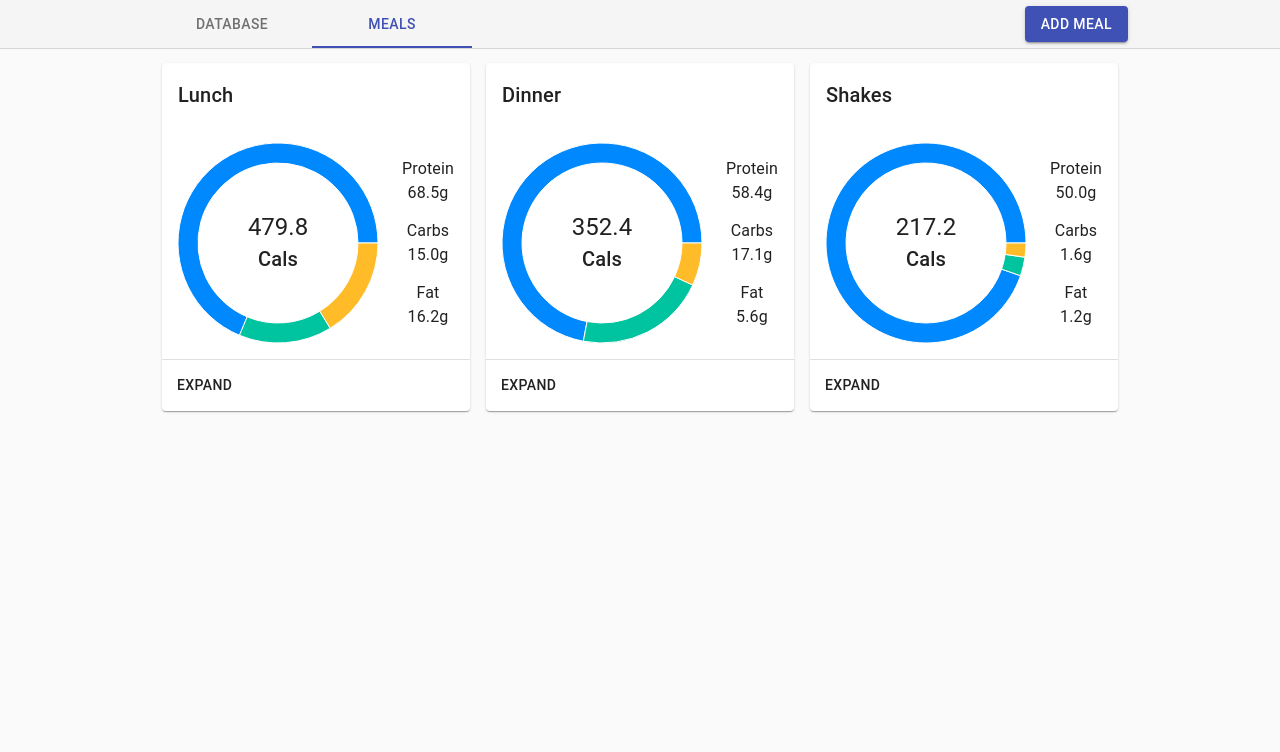
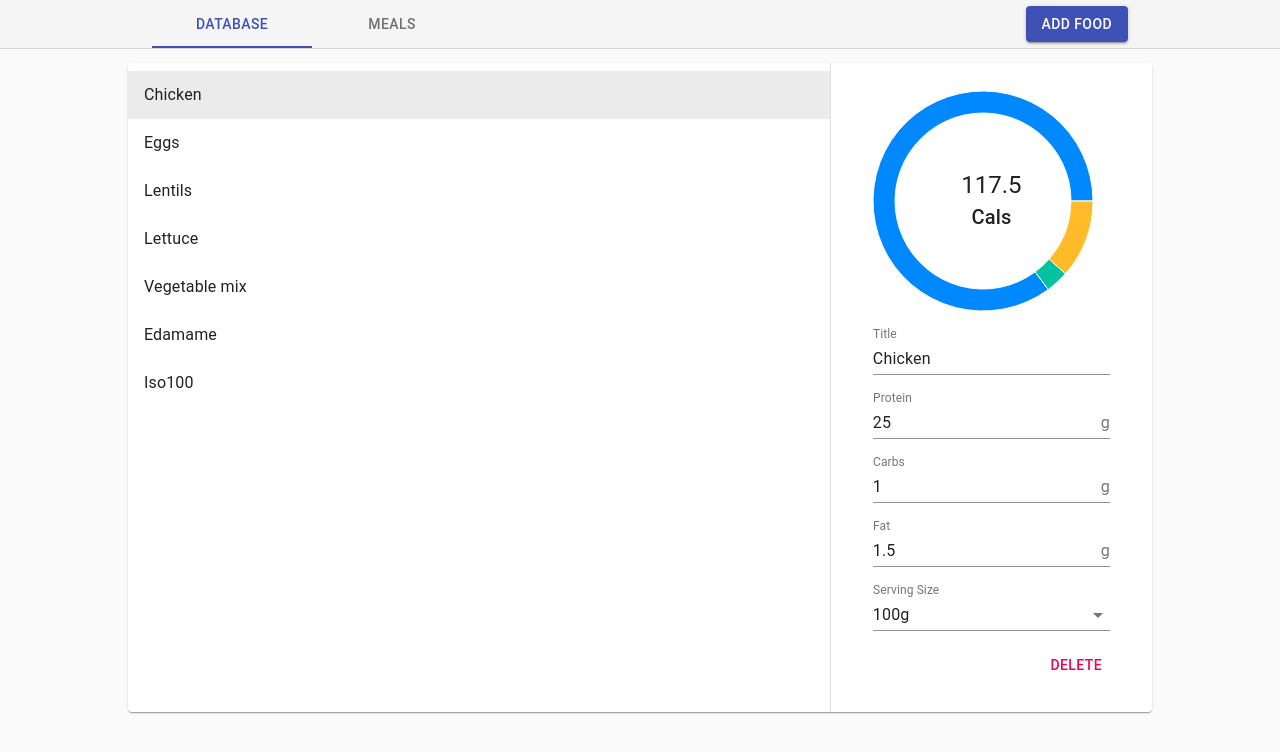
Before and after one commit to nanexo/MealPlanner, a React (Create React App) app: page / in a window 1280 px wide. Shown: the top 752 px of the page. Built offline with nearby package versions, Linux system fonts and the light colour scheme; the HTML template or start-up script is replaced by a standard one.

Commit message:
fix wrong data in calorie chart

```diff
--- a/src/App.js
+++ b/src/App.js
@@ -36,17 +36,10 @@ const useStyles = makeStyles(theme => ({
 
 }));
 
-function logAppReducer(state, action) {
-	console.log('old', state);
-	const newState = appReducer(state, action);
-	console.log('new', newState);
-	return newState;
-}
-
 function App() {
 	const classes = useStyles();
 
-	const [state, dispatch] = React.useReducer(logAppReducer, INITIAL_STATE);
+	const [state, dispatch] = React.useReducer(appReducer, INITIAL_STATE);
 	const dialogOpen = Boolean(state.mealDialogItem)
 
 	const handleTabChange = (e, newValue) => dispatch({type: 'selectTab', value: newValue});
--- a/src/CalorieDisplay.js
+++ b/src/CalorieDisplay.js
@@ -9,12 +9,14 @@ import './CalorieDisplay.css';
 
 
 function CalorieDisplay(props) {
-	const cals = props.data.protein * 4 + props.data.carbs * 4 + props.data.fat * 9;
 	const data = [
-		{group: 'Protein', value: props.data.protein},
-		{group: 'Carbs', value: props.data.carbs},
-		{group: 'Fat', value: props.data.fat}
+		{group: 'Protein', value: props.data.protein * 4},
+		{group: 'Carbs', value: props.data.carbs * 4},
+		{group: 'Fat', value: props.data.fat * 9}
 	];
+
+	const cals = data.reduce((cals, macro) => cals += macro.value, 0);
+
 	const colors = ['#0088FE', '#00C49F', '#FFBB28'];
 	const pieBackgroundStyle = {width: props.size, height: props.height, border: props.size / 10 + 'px solid #ddd', borderRadius: props.size};
 	return (
@@ -29,7 +31,7 @@ function CalorieDisplay(props) {
 						isAnimationActive={false}
 					>
 						{
-							data.map((entry, index) => entry.value > 0 ? <Cell key={`cell-${index}`} fill={colors[index % colors.length]} /> : null)
+							data.map((entry, index) => <Cell key={`cell-${index}`} fill={colors[index % colors.length]} />)
 						}
 					</Pie>
 				</PieChart>
--- a/src/DemoData.js
+++ b/src/DemoData.js
@@ -1,12 +1,12 @@
 export const DEMO_DATA = {
 	foods: [
-		{id: 0, title: 'Chicken', protein: 25, carbs: 1, fat: 1.5, fiber: 0, servingSizeId: 0},
-		{id: 1, title: 'Eggs', protein: 13, carbs: 1, fat: 11, fiber: 0, servingSizeId: 0},
-		{id: 2, title: 'Lentils', protein: 4.5, carbs: 11, fat: 2, fiber: 3.5, servingSizeId: 0},
-		{id: 3, title: 'Lettuce', protein: 1, carbs: 1, fat: 0.2, fiber: 1.5, servingSizeId: 0},
-		{id: 4, title: 'Vegetable mix', protein: 2, carbs: 8, fat: 0.5, fiber: 3, servingSizeId: 0},
-		{id: 5, title: 'Edamame', protein: 12, carbs: 11, fat: 4, fiber: 4, servingSizeId: 0},
-		{id: 6, title: 'Iso100', protein: 25, carbs: 0.8, fat: 0.6, fiber: 0, servingSizeId: 1}
+		{id: 0, title: 'Chicken', protein: 25, carbs: 1, fat: 1.5, servingSizeId: 0},
+		{id: 1, title: 'Eggs', protein: 13, carbs: 1, fat: 11, servingSizeId: 0},
+		{id: 2, title: 'Lentils', protein: 4.5, carbs: 11, fat: 2, servingSizeId: 0},
+		{id: 3, title: 'Lettuce', protein: 1, carbs: 1, fat: 0.2, servingSizeId: 0},
+		{id: 4, title: 'Vegetable mix', protein: 2, carbs: 8, fat: 0.5, servingSizeId: 0},
+		{id: 5, title: 'Edamame', protein: 12, carbs: 11, fat: 4, servingSizeId: 0},
+		{id: 6, title: 'Iso100', protein: 25, carbs: 0.8, fat: 0.6, servingSizeId: 1}
 	],
 	meals: [
 		{
--- a/src/MealDialog.js
+++ b/src/MealDialog.js
@@ -13,10 +13,6 @@ const useStyles = makeStyles(theme => ({
 		height: '100%'
 	}
 }));
-
-const clone = (obj) => {
-	return JSON.parse(JSON.stringify(obj));
-}
 
 function MealDialog(props) {
 	const classes = useStyles();
--- a/src/State.js
+++ b/src/State.js
@@ -59,7 +59,7 @@ function mainReducer(state, action) {
 		}
 		case 'addFood': {
 			const nextFoodId = ++state.nextFoodId;
-			const newFood = {id: state.nextFoodId, title: '', protein: '', carbs: '', fat: '', amount: ''};
+			const newFood = {id: state.nextFoodId, title: '', protein: 0, carbs: 0, fat: 0, servingSizeId: state.settings.servingSizes[0].id};
 			return {
 				...state,
 				foods: [...state.foods, newFood],
@@ -159,7 +159,7 @@ export function appReducer(state, action) {
 
 export const INITIAL_STATE = getDerivedAttributesState({
 	...DEMO_DATA,
-	selectedTab: 1,
+	selectedTab: 0,
 	nextFoodId: 100,
 	nextMealId: 100,
 	mealDialogItem: null,
```
